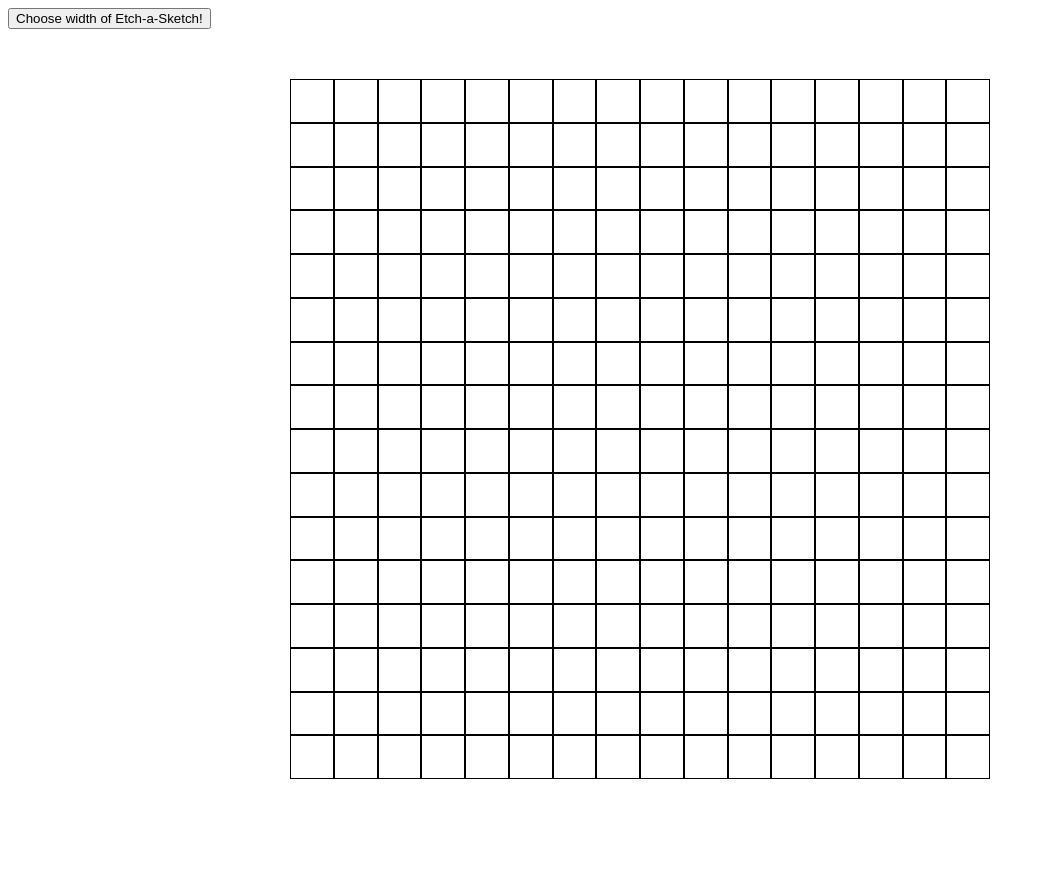
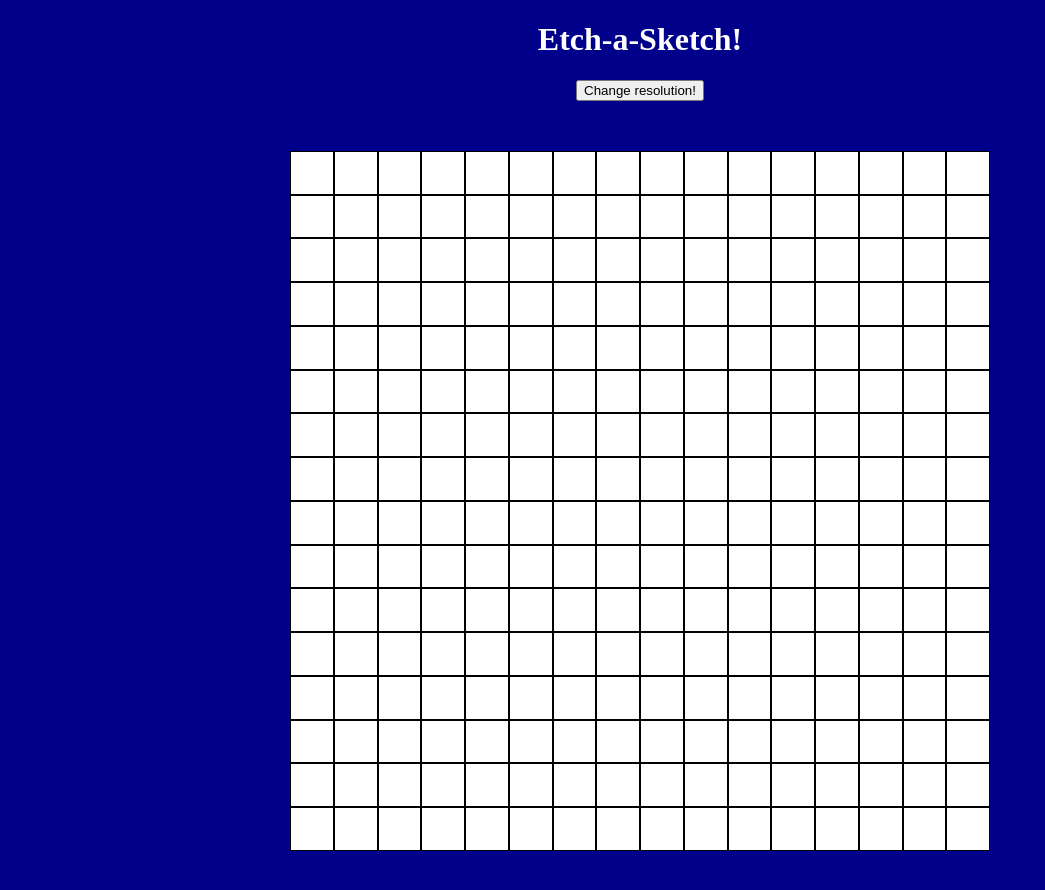
Before and after one commit to aaronjudell/etch-a-sketch, a plain HTML site: page index.html in a window 1280 px wide. Shown: the whole page, without its empty margins (0-1045 px from the left). Before the commit the page ends 829 px from the top, so only its background shows below. Drawn offline with Linux system fonts and the light colour scheme.

Commit message:
Center page and add background color

```diff
--- a/index.html
+++ b/index.html
@@ -8,7 +8,8 @@
     <link rel="stylesheet" href="style.css">
 </head>
 <body>
-    <button id="button1">Choose width of Etch-a-Sketch!</button>
+    <h1>Etch-a-Sketch!</h1>
+    <button id="button1">Change resolution!</button>
     <div id="container">
 
     </div>
--- a/script.js
+++ b/script.js
@@ -45,10 +45,10 @@ makeGrid(width);
 
 const button = document.getElementById('button1');
 button.addEventListener('click', () => {
-    let newWidth = prompt('How wide do you want the Etch-a-Sketch? (100 max)');
+    let newWidth = prompt('How many boxes wide do you want the Etch-a-Sketch? (100 max)');
     newWidth = parseInt(newWidth);
     while (!(newWidth >= 0 && newWidth <= 100)) {
-        newWidth = prompt('Please re-enter width of Etch-a-Sketch. (Must be less than 100)');
+        newWidth = prompt('Please re-enter the number of boxes wide. (Must be less than 100)');
         newWidth = parseInt(newWidth);
     }
     makeGrid(newWidth);
--- a/style.css
+++ b/style.css
@@ -1,3 +1,12 @@
+body {
+    background-color:darkblue;
+    color: white;
+}
+
+h1 {
+    text-align: center;
+}
+
 #container {
     display: flex;
     flex-wrap: wrap;
@@ -9,3 +18,10 @@
 #container > div {
 
 }
+
+#button1 {
+    display: flex;
+    justify-content: center;
+    align-items: center;
+    margin: auto;
+}
```
